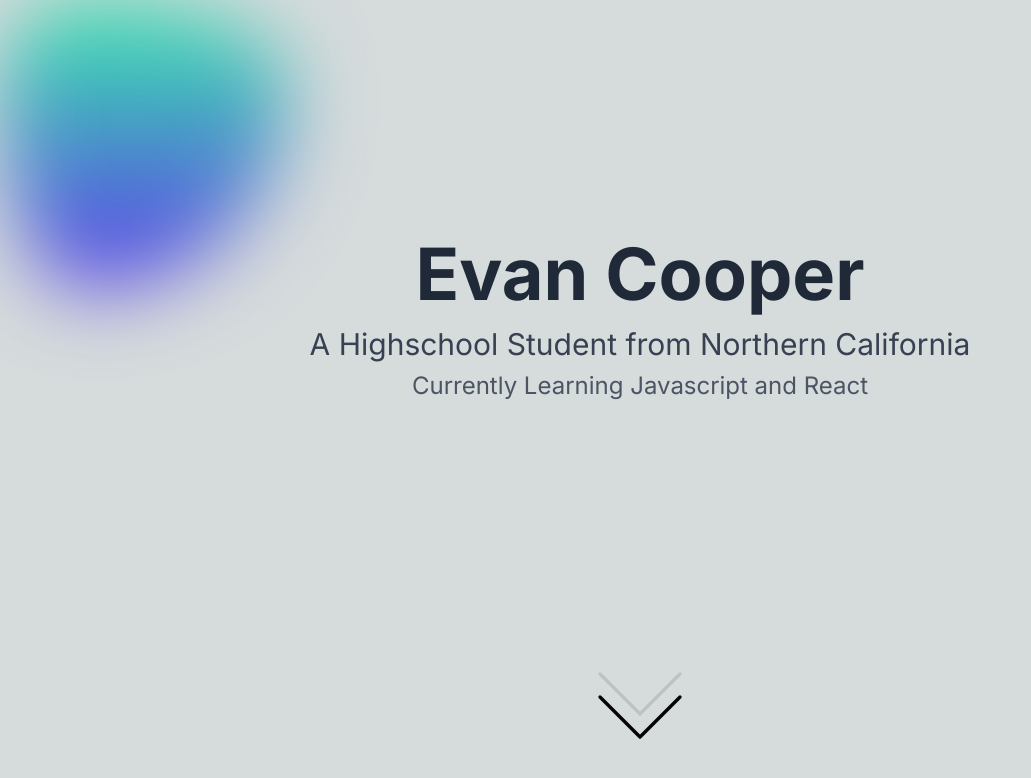
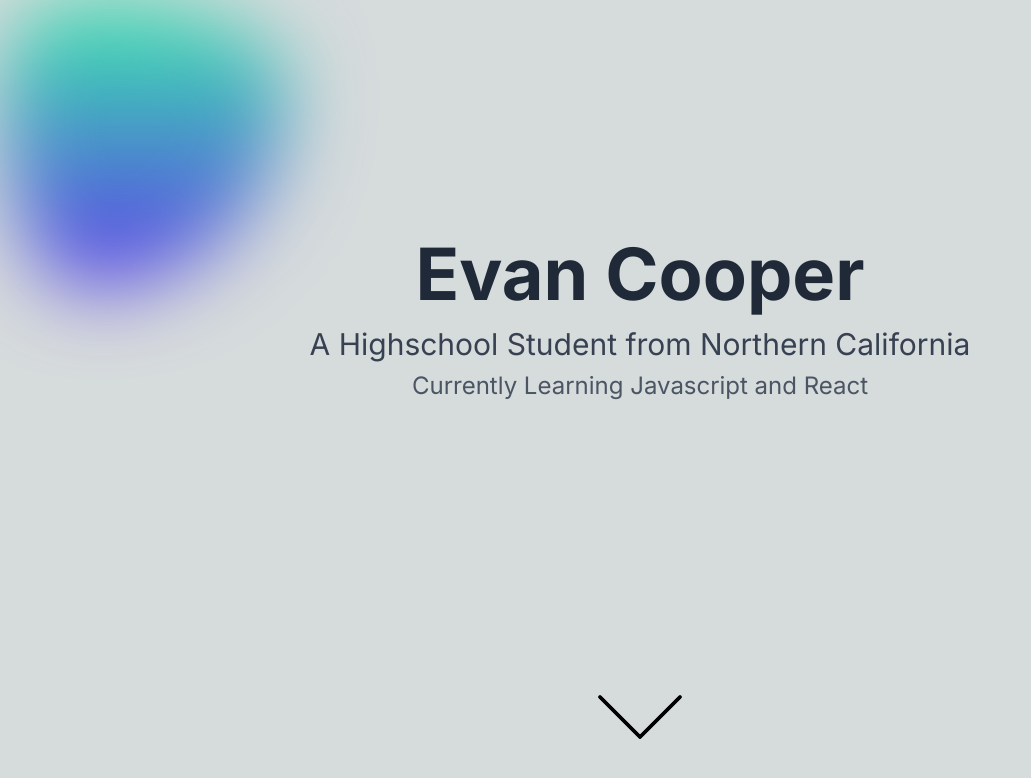
Before and after one commit to Evan-2007/portfolio, a Next.js app: page / in a window 1280 px wide. Shown: the top 778 px of the page, without its empty margins (0-1031 px from the left). Built offline with nearby package versions, Linux system fonts and the light colour scheme.

Commit message:
fixed scroll arrow animation

```diff
--- a/components/ui/scroll-arrow.tsx
+++ b/components/ui/scroll-arrow.tsx
@@ -1,6 +1,7 @@
 import React from "react";
 import { ChevronDown, ChevronUp } from "lucide-react";
 import { motion } from "framer-motion";
+import styles from "@/styles/animations.module.css";
 
 export default function ScrollArrow() {
   return (
@@ -9,14 +10,9 @@ export default function ScrollArrow() {
         <div className="absolute">
           <ChevronDown size={160} strokeWidth={0.5} />
         </div>
-        <motion.div
-          initial={{ opacity: 0, y: 0 }}
-          animate={{ opacity: [0.5, 0], y: [0, -30] }}
-          transition={{ duration: 1, repeat: Infinity, repeatDelay: 0 }}
-          className="absolute"
-        >
+        <div className={styles.fade}>
           <ChevronDown size={160} strokeWidth={0.5} />
-        </motion.div>
+        </div>
       </div>
     </div>
   );
--- /dev/null
+++ b/styles/animations.module.css
@@ -0,0 +1,24 @@
+.fade {
+    animation: fade 1s infinite;
+    -webkit-animation: fade 1s infinite;
+    animation-delay: 1.5s;
+}
+
+@keyframes fade {
+    from {
+        opacity: 1;
+        transform: translateY(0px);
+        -webkit-transform: translateY(0px);
+        -moz-transform: translateY(0px);
+        -ms-transform: translateY(0px);
+        -o-transform: translateY(0px);
+}
+    to {
+        opacity: 0;
+        transform: translateY(-23px);
+        -webkit-transform: translateY(-23px);
+        -moz-transform: translateY(-23px);
+        -ms-transform: translateY(-23px);
+        -o-transform: translateY(-23px);
+}
+}
```
